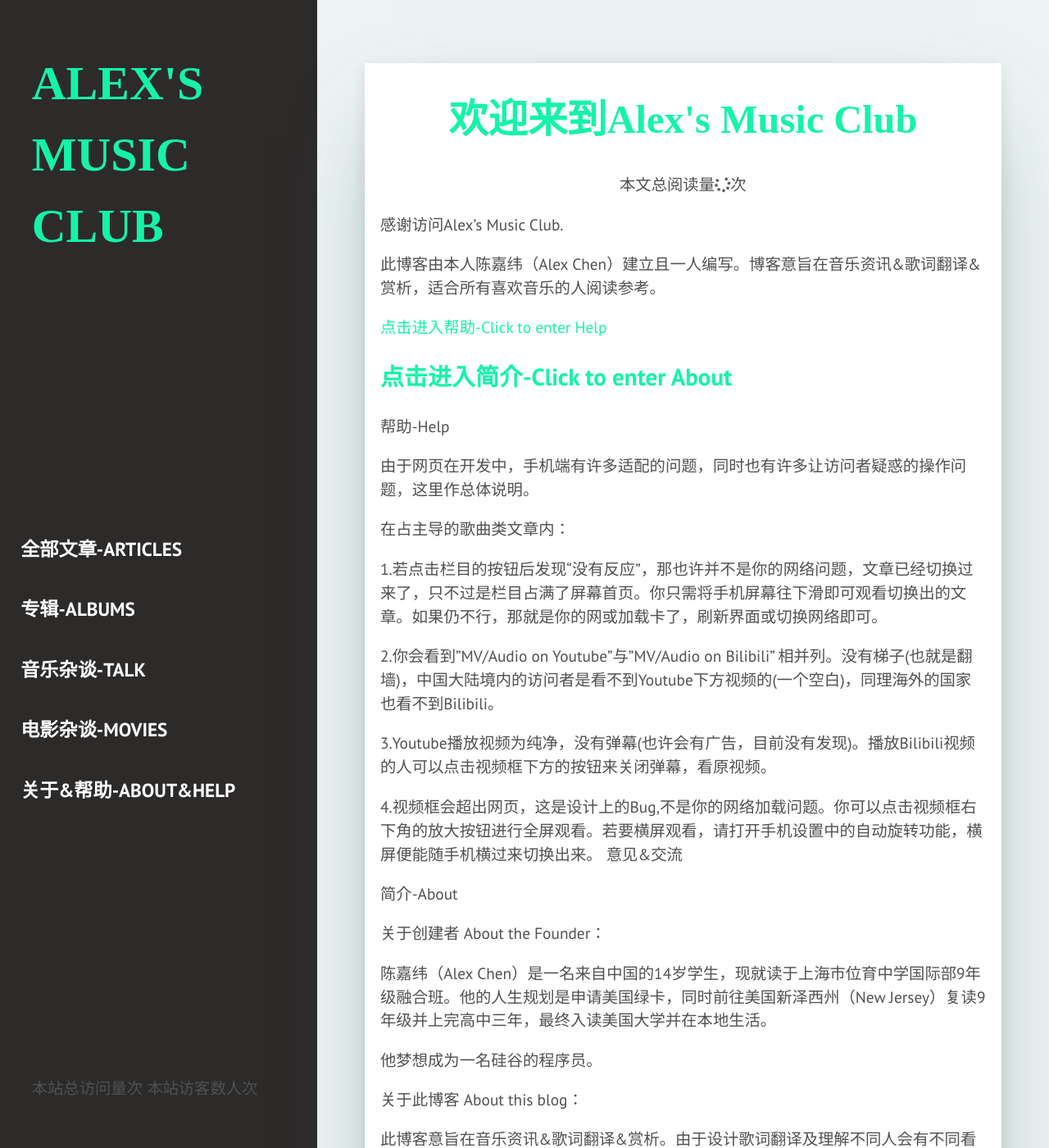
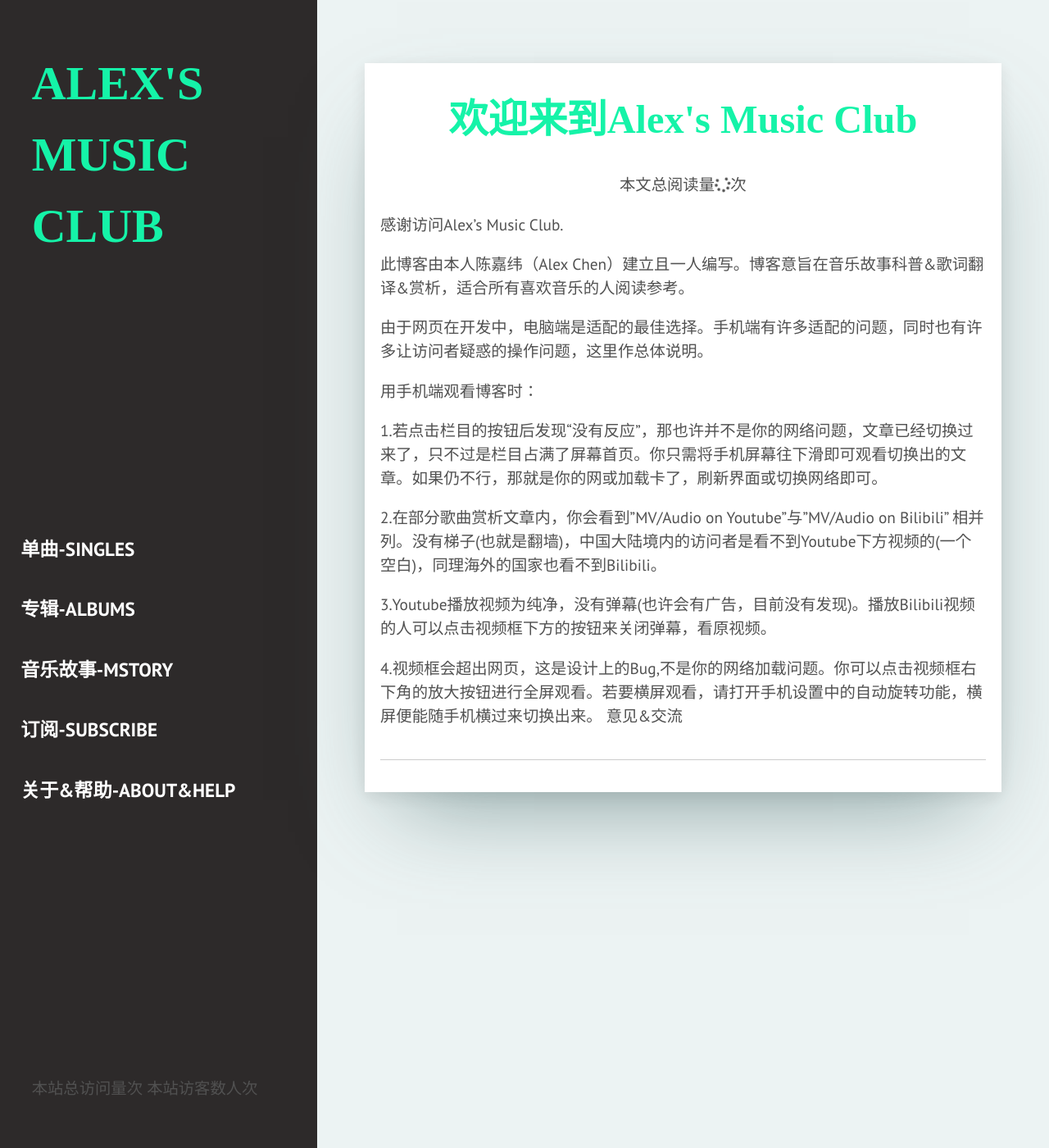
Before and after one commit to AlexJWC/AAAlexJWC.github.io, a Jekyll site: the page built from _pages/about&help.html, in a window 1280 px wide and 1400 px high. Shown: the whole window at 82% size. Built offline with Jekyll 4.4.1, drawn with Linux system fonts in a browser that asks for light colours; nearby versions of some CDN libraries; some web fonts are replaced; comment, search, counter and statistics services are not loaded; some of the changed text lies outside the part shown.

Commit message:
new info

```diff
--- a/_includes/sidebar.html
+++ b/_includes/sidebar.html
@@ -6,10 +6,10 @@
     </div>
 
     <menu class="sidebar-menu">
-      <li class="menu-items"><a class="menu-links" href="{{site.baseurl}}/">全部文章-Articles</a></li>
-      <li class="menu-items"><a class="menu-links" href="{{site.baseurl}}/Albums/">专辑-Albums</a></li>
-      <li class="menu-items"><a class="menu-links" href="{{site.baseurl}}/talk/">音乐杂谈-Talk</a></li>
-      <li class="menu-items"><a class="menu-links" href="{{site.baseurl}}/Movies/">电影杂谈-Movies</a></li>
+      <li class="menu-items"><a class="menu-links" href="{{site.baseurl}}/singles/">单曲-Singles</a></li>
+      <li class="menu-items"><a class="menu-links" href="{{site.baseurl}}/albums/">专辑-Albums</a></li>
+      <li class="menu-items"><a class="menu-links" href="{{site.baseurl}}/talk/">音乐故事-MStory</a></li>
+      <li class="menu-items"><a class="menu-links" href="{{site.baseurl}}/subscribe/">订阅-Subscribe</a></li>
       <li class="menu-items"><a class="menu-links" href="{{site.baseurl}}/about/">关于&帮助-About&Help</a></li>
 
     </menu>
--- a/_pages/Albums.html
+++ b/_pages/Albums.html
@@ -1,7 +1,7 @@
 ---
 layout: post
 title:  【更新中】【专辑歌词+赏析】【欧美】
-permalink: /Albums/
+permalink: /albums/
 ---
 
 Hi,I'm Alex.这里是欧美专辑 歌词+解析 内容总合。
--- a/_pages/about&help.html
+++ b/_pages/about&help.html
@@ -5,53 +5,17 @@
 ---
 感谢访问Alex's Music Club.
 
-此博客由本人陈嘉纬（Alex Chen）建立且一人编写。博客意旨在音乐资讯&歌词翻译&赏析，适合所有喜欢音乐的人阅读参考。
+此博客由本人陈嘉纬（Alex Chen）建立且一人编写。博客意旨在音乐故事科普&歌词翻译&赏析，适合所有喜欢音乐的人阅读参考。
 
-[点击进入帮助-Click to enter Help](#a)
+由于网页在开发中，电脑端是适配的最佳选择。手机端有许多适配的问题，同时也有许多让访问者疑惑的操作问题，这里作总体说明。
 
-[点击进入简介-Click to enter About](#b)
----
-
-<a name="a"></a> 帮助-Help
-
-由于网页在开发中，手机端有许多适配的问题，同时也有许多让访问者疑惑的操作问题，这里作总体说明。
-
-
-在占主导的歌曲类文章内：
+用手机端观看博客时：
 
 1.若点击栏目的按钮后发现“没有反应”，那也许并不是你的网络问题，文章已经切换过来了，只不过是栏目占满了屏幕首页。你只需将手机屏幕往下滑即可观看切换出的文章。如果仍不行，那就是你的网或加载卡了，刷新界面或切换网络即可。
 
-2.你会看到"MV/Audio on Youtube"与"MV/Audio on Bilibili" 相并列。没有梯子(也就是翻墙)，中国大陆境内的访问者是看不到Youtube下方视频的(一个空白)，同理海外的国家也看不到Bilibili。
+2.在部分歌曲赏析文章内，你会看到"MV/Audio on Youtube"与"MV/Audio on Bilibili" 相并列。没有梯子(也就是翻墙)，中国大陆境内的访问者是看不到Youtube下方视频的(一个空白)，同理海外的国家也看不到Bilibili。
 
 3.Youtube播放视频为纯净，没有弹幕(也许会有广告，目前没有发现)。播放Bilibili视频的人可以点击视频框下方的按钮来关闭弹幕，看原视频。
 
 4.视频框会超出网页，这是设计上的Bug,不是你的网络加载问题。你可以点击视频框右下角的放大按钮进行全屏观看。若要横屏观看，请打开手机设置中的自动旋转功能，横屏便能随手机横过来切换出来。
 意见&交流
-
-<a name="b"></a> 简介-About
-
-关于创建者 About the Founder：
-
-陈嘉纬（Alex Chen）是一名来自中国的14岁学生，现就读于上海市位育中学国际部9年级融合班。他的人生规划是申请美国绿卡，同时前往美国新泽西州（New Jersey）复读9年级并上完高中三年，最终入读美国大学并在本地生活。
-
-他梦想成为一名硅谷的程序员。
-
-关于此博客 About this blog：
-
-此博客意旨在音乐资讯&歌词翻译&赏析。由于设计歌词翻译及理解不同人会有不同看法，有时不同看法之间甚至会产生较大差别，再加上此博客的一切编写工作由Alex一人完成，内容固然会略有偏见。音乐资讯若发现信息错误Alex会及时更正或删除，尽量避免使访问者获取错误的信息或得到较差的体验。希望大家能够帮助Alex将此博客做得更好，谢谢！
-
-
-
-如果你想找Alex搞事，以下皆为其本人沟通方式：
-
-网易云音乐(Netease Cloud Music) 账号名: LINKJW
-
-Bilibili账号名：LINKJW
-
-百度贴吧账号名：亚瑟王Gary
-
-QQ:3087534304 (等访问次数超过1000,Alex会建一个QQ粉丝群，一起讨论，甚至邀请大家共同参与博客编写的活动。)
-
-手机：13336039319(可用此号添加Alex本人的微信)
-
-欢迎找我讨论音乐和搞事。LWX!!
```
Also changed, not shown: _pages/Movies.html (deleted, +0 -174 lines), _pages/subscribe.html (added, +19 -0 lines).
